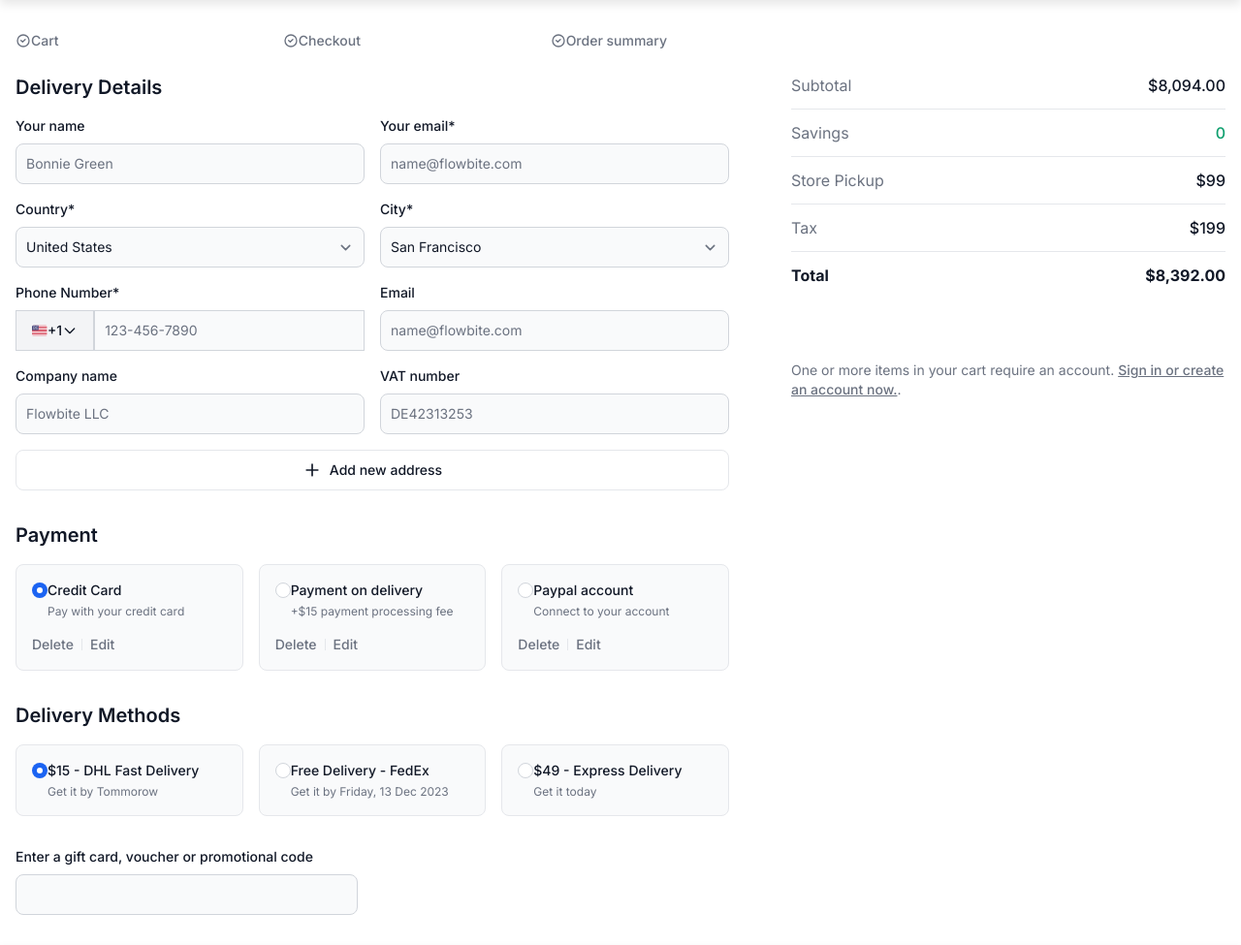
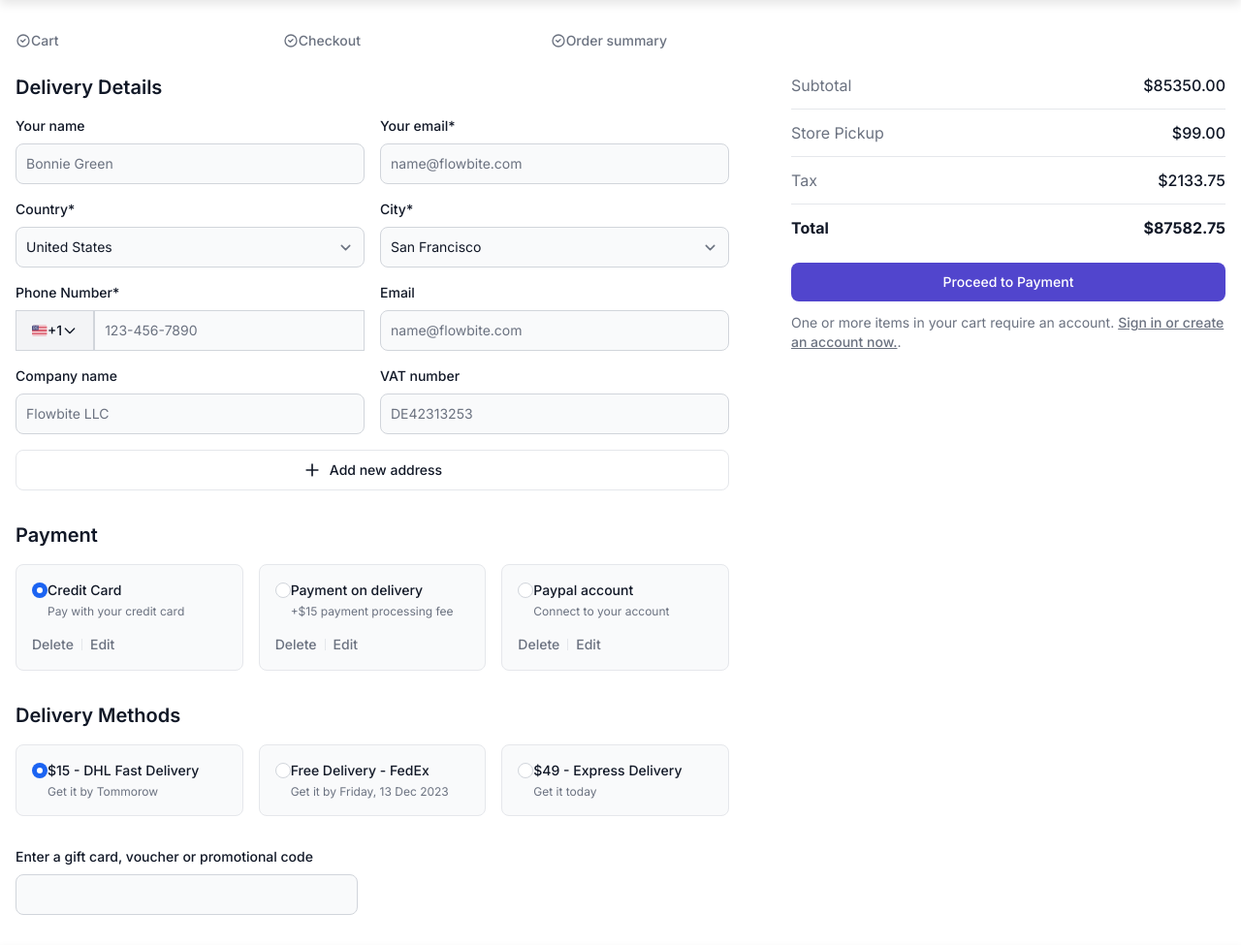
Before and after one commit to Ellydhore/cdrqueen, a Django app: page /checkout/ in a window 1280 px wide. Shown: the part 80-1055 px from the top of the page at 97% size. Run offline with Django 5.2, Linux system fonts and the light colour scheme; a user stored in the database is signed in; data comes from the database, SQL or seed files in the repository; some libraries are stand-ins or nearby versions; some web fonts are replaced.

Commit message:
order summary reflects in checkout

```diff
--- a/checkout/templates/checkout.html
+++ b/checkout/templates/checkout.html
@@ -433,35 +433,29 @@
         <div class="mt-6 w-full space-y-6 sm:mt-8 lg:mt-0 lg:max-w-xs xl:max-w-md">
           <div class="flow-root">
             <div class="-my-3 divide-y divide-gray-200 dark:divide-gray-800">
-              <dl class="flex items-center justify-between gap-4 py-3">
-                <dt class="text-base font-normal text-gray-500 dark:text-gray-400">Subtotal</dt>
-                <dd class="text-base font-medium text-gray-900 dark:text-white">$8,094.00</dd>
-              </dl>
-
-              <dl class="flex items-center justify-between gap-4 py-3">
-                <dt class="text-base font-normal text-gray-500 dark:text-gray-400">Savings</dt>
-                <dd class="text-base font-medium text-green-500">0</dd>
-              </dl>
-
+                <dl class="flex items-center justify-between gap-4 py-3">
+                  <dt class="text-base font-normal text-gray-500 dark:text-gray-400">Subtotal</dt>
+                  <dd class="text-base font-medium text-gray-900 dark:text-white">${{ subtotal|floatformat:2 }}</dd>
+                </dl>
               <dl class="flex items-center justify-between gap-4 py-3">
                 <dt class="text-base font-normal text-gray-500 dark:text-gray-400">Store Pickup</dt>
-                <dd class="text-base font-medium text-gray-900 dark:text-white">$99</dd>
+                <dd class="text-base font-medium text-gray-900 dark:text-white">${{ store_pickup|floatformat:2 }}</dd>
               </dl>
 
               <dl class="flex items-center justify-between gap-4 py-3">
                 <dt class="text-base font-normal text-gray-500 dark:text-gray-400">Tax</dt>
-                <dd class="text-base font-medium text-gray-900 dark:text-white">$199</dd>
+                <dd class="text-base font-medium text-gray-900 dark:text-white">${{ tax|floatformat:2 }}</dd>
               </dl>
 
               <dl class="flex items-center justify-between gap-4 py-3">
                 <dt class="text-base font-bold text-gray-900 dark:text-white">Total</dt>
-                <dd class="text-base font-bold text-gray-900 dark:text-white">$8,392.00</dd>
+                <dd class="text-base font-bold text-gray-900 dark:text-white">${{ total_price|floatformat:2 }}</dd>
               </dl>
             </div>
           </div>
 
           <div class="space-y-3">
-            <button type="submit" class="flex w-full items-center justify-center rounded-lg bg-primary-700 px-5 py-2.5 text-sm font-medium text-white hover:bg-primary-800 focus:outline-none focus:ring-4  focus:ring-primary-300 dark:bg-primary-600 dark:hover:bg-primary-700 dark:focus:ring-primary-800">Proceed to Payment</button>
+            <button type="submit" class="flex w-full items-center justify-center rounded-lg bg-indigo-700 px-5 py-2.5 text-sm font-medium text-white hover:bg-indigo-800 focus:outline-none focus:ring-4  focus:ring-indigo-300 dark:bg-indigo-600 dark:hover:bg-indigo-700 dark:focus:ring-indigo-800">Proceed to Payment</button>
 
             <p class="text-sm font-normal text-gray-500 dark:text-gray-400">One or more items in your cart require an account. <a href="#" title="" class="font-medium text-primary-700 underline hover:no-underline dark:text-primary-500">Sign in or create an account now.</a>.</p>
           </div>
--- a/checkout/urls.py
+++ b/checkout/urls.py
@@ -2,5 +2,5 @@ from django.urls import path
 from . import views
 
 urlpatterns = [
-    path('', views.foo_checkout, name='checkout')
+    path('', views.checkout_view, name='checkout'),
 ]
--- a/checkout/views.py
+++ b/checkout/views.py
@@ -1,5 +1,40 @@
-from django.shortcuts import render, HttpResponse
+from decimal import Decimal
+from django.shortcuts import render, redirect
+from usermanagement.models import ShoppingCart, CartItem
 
-# Create your views here.
-def foo_checkout(request):
-    return render(request, 'checkout.html')
+def checkout_view(request):
+    if not request.user.is_authenticated:
+        return redirect('login')  # Redirect unauthenticated users
+
+    try:
+        # Retrieve the shopping cart for the logged-in user
+        cart = ShoppingCart.objects.get(user=request.user)
+        cart_items = cart.items.all()
+
+        # Precompute item total prices
+        cart_items_data = []
+        for item in cart_items:
+            item_total = Decimal(item.product.price) * Decimal(item.quantity)
+            cart_items_data.append({
+                'item': item,
+                'item_total': item_total,
+            })
+
+        # Calculate subtotal by summing item_total for all items
+        subtotal = sum(data['item_total'] for data in cart_items_data)
+        store_pickup = Decimal("99.00")  # Fixed store pickup fee
+        tax = subtotal * Decimal("0.025")  # Example: 2.5% tax rate
+        total_price = subtotal + store_pickup + tax  # Final total
+    except ShoppingCart.DoesNotExist:
+        # If no cart exists for the user
+        cart_items_data = []
+        subtotal = store_pickup = tax = total_price = Decimal("0.00")
+
+    context = {
+        'cart_items_data': cart_items_data,
+        'subtotal': subtotal,
+        'store_pickup': store_pickup,
+        'tax': tax,
+        'total_price': total_price,
+    }
+    return render(request, 'checkout.html', context)
```
Also changed, not shown: productdetail/templates/productdetail.html (+22 -23 lines).
